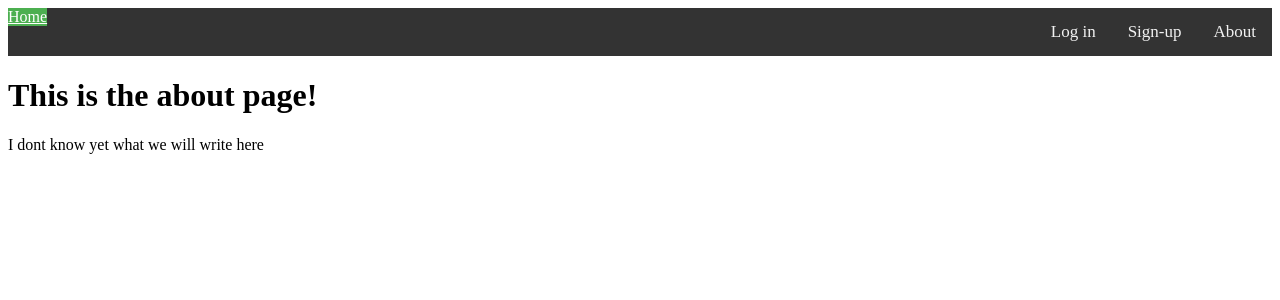
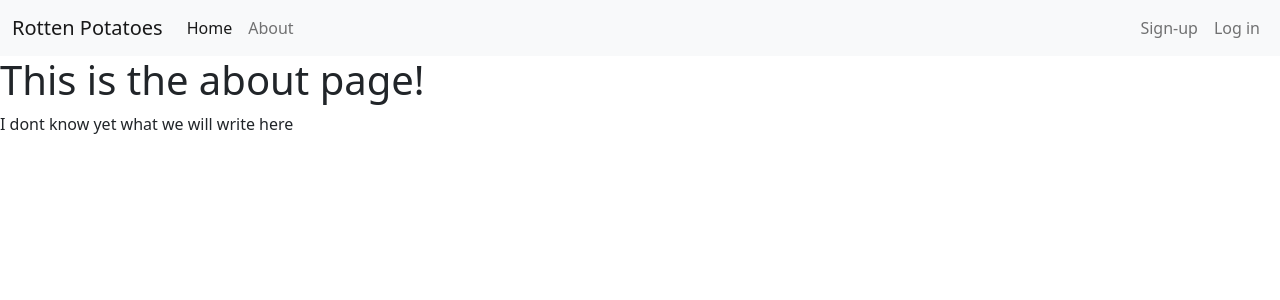
Before and after one commit to Eg3-git/wad2project, a Django app: page /rotten_potatoes/about/ in a window 1280 px wide. Shown: the top 300 px of the page. Run offline with Django 3.2, Linux system fonts and the light colour scheme.

Commit message:
added bootstrap and styled navbar

```diff
--- a/wad2project/templates/rotten_potatoes/base.html
+++ b/wad2project/templates/rotten_potatoes/base.html
@@ -2,8 +2,11 @@
 {% load staticfiles %}
 <html>
 	<head>
+		<meta charset="utf-8">
+    <meta name="viewport" content="width=device-width, initial-scale=1">
+		<link href="https://cdn.jsdelivr.net/npm/bootstrap@5.0.0-beta3/dist/css/bootstrap.min.css" rel="stylesheet" integrity="sha384-eOJMYsd53ii+scO/bJGFsiCZc+5NDVN2yr8+0RDqr0Ql0h+rP48ckxlpbzKgwra6" crossorigin="anonymous">
 		<title>RoPo - {% block title_block %} Hello {% endblock %}</title>
-		<style>
+		<!-- <style>
 			.topnav {
 				background-color: #333;
 				overflow: hidden;
@@ -25,11 +28,48 @@
 			#left {background: blue;}
 			#middle {background: green;}
 			#right {background: yellow;}
-		</style>
+		</style> -->
 	</head>
 
 	<body>
-		<div class="topnav">
+
+		<nav class="navbar navbar-expand-lg navbar-light bg-light">
+		  <div class="container-fluid">
+		    <a class="navbar-brand" href="#">Rotten Potatoes</a>
+		    <button class="navbar-toggler" type="button" data-bs-toggle="collapse" data-bs-target="#navbarSupportedContent" aria-controls="navbarSupportedContent" aria-expanded="false" aria-label="Toggle navigation">
+		      <span class="navbar-toggler-icon"></span>
+		    </button>
+		    <div class="collapse navbar-collapse" id="navbarSupportedContent">
+		      <ul class="navbar-nav me-auto mb-2 mb-lg-0">
+		        <li class="nav-item">
+		          <a class="nav-link active" aria-current="page" href="{% url 'rotten_potatoes:index' %}">Home</a>
+		        </li>
+		        <li class="nav-item">
+		          <a class="nav-link" href="{% url 'rotten_potatoes:about' %}">About</a>
+		        </li>
+					</ul>
+					<ul class="navbar-nav ms-auto mb-2 mb-lg-0">
+						{% if user.is_authenticated %}
+							<li class="nav-item">
+								<a class="nav-link" href="{% url 'rotten_potatoes:account' %}">Account</a>
+							</li>
+							<li class="nav-item">
+								<a class="nav-link" href="{% url 'rotten_potatoes:logout' %}">Log out</a>
+							</li>
+						{% else %}
+							<li class="nav-item">
+								<a class="nav-link" href="{% url 'rotten_potatoes:register' %}">Sign-up</a>
+							</li>
+							<li class="nav-item">
+								<a class="nav-link" href="{% url 'rotten_potatoes:login' %}">Log in</a>
+							</li>
+						{% endif %}
+					</ul>
+		    </div>
+		  </div>
+		</nav>
+
+		<!-- <div class="topnav">
 			<a class="logo" href="{% url 'rotten_potatoes:index' %}">Home</a>
 			<a class="emt" href="{% url 'rotten_potatoes:about' %}">About</a>
 
@@ -41,9 +81,10 @@
 			<a class="emt" href="{% url 'rotten_potatoes:register' %}">Sign-up</a>
 			<a class="emt" href="{% url 'rotten_potatoes:login' %}">Log in</a>
 		{% endif %}
-		</div>
+		</div> -->
 
 		{% block body_block %}
 		{% endblock %}
+		<script src="https://cdn.jsdelivr.net/npm/bootstrap@5.0.0-beta3/dist/js/bootstrap.bundle.min.js" integrity="sha384-JEW9xMcG8R+pH31jmWH6WWP0WintQrMb4s7ZOdauHnUtxwoG2vI5DkLtS3qm9Ekf" crossorigin="anonymous"></script>
 	</body>
 </html>
```
Also changed, not shown: wad2project/rotten_potatoes/migrations/0002_auto_20210402_1253.py (added).
